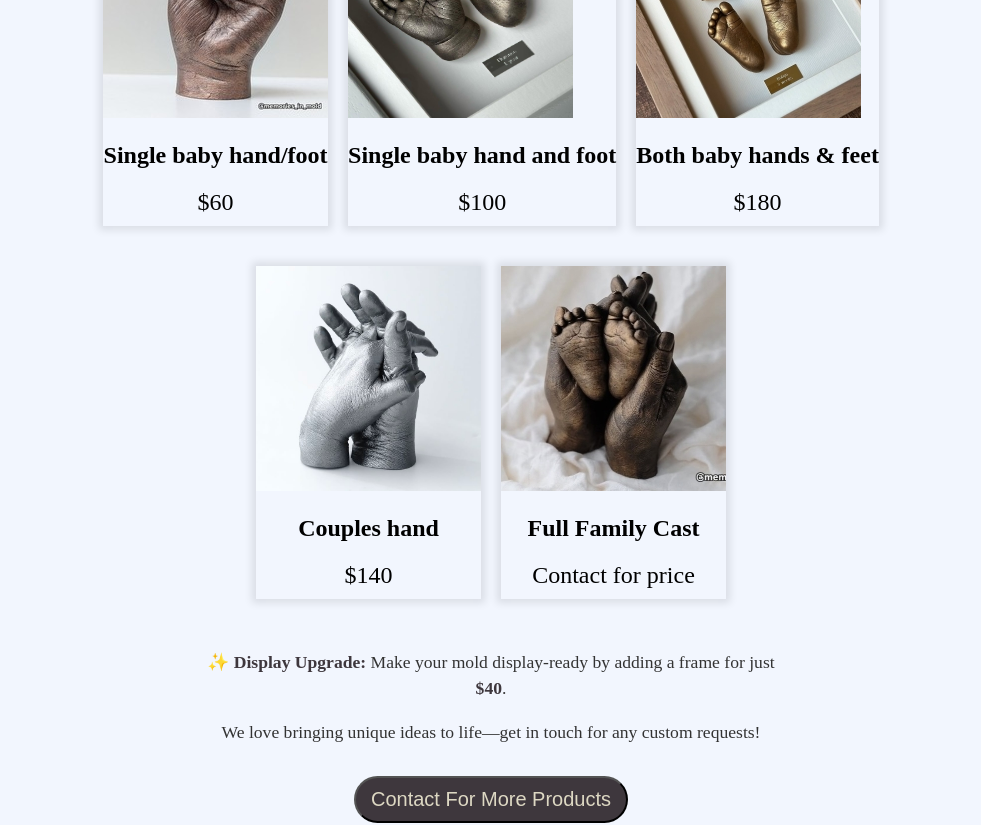
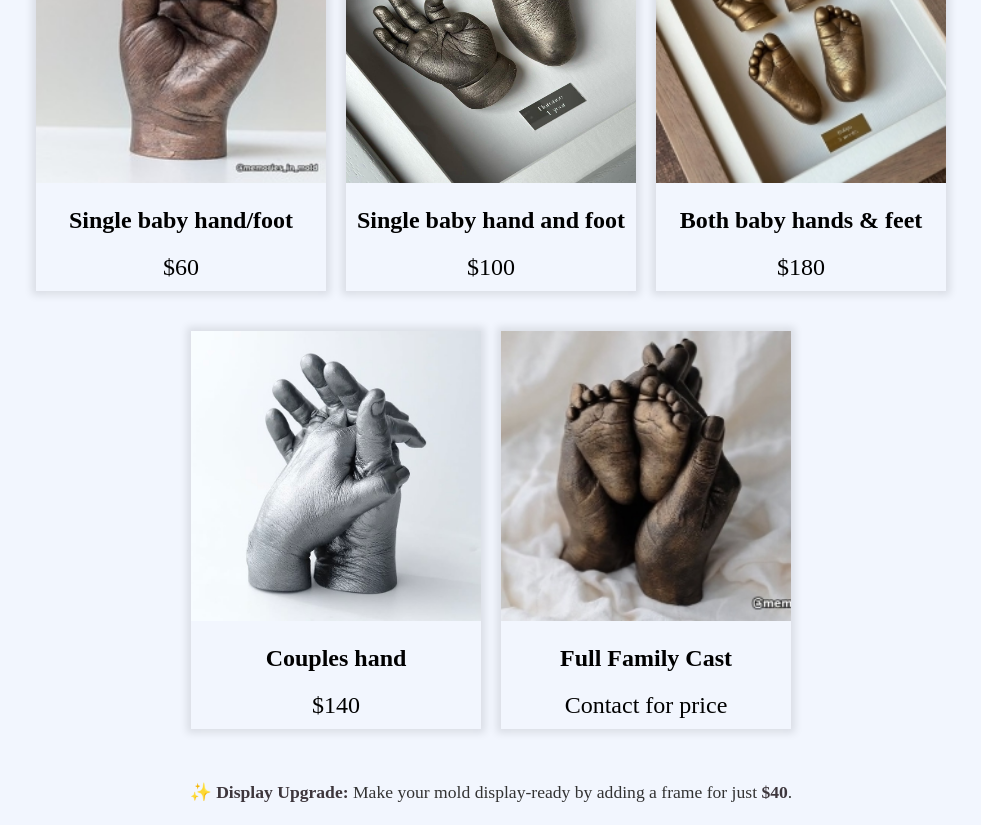
Before and after one commit to thehasnanialeen/memories_in_mold, a React (Create React App) app: page / in a window 1280 px wide. Shown: the part 1620-2445 px from the top of the page, without its empty margins (149-1130 px from the left). Built offline with nearby package versions, Linux system fonts and the light colour scheme.

Commit message:
Updated products

```diff
--- a/src/components/Products/products.scss
+++ b/src/components/Products/products.scss
@@ -15,11 +15,14 @@
             margin: 20px 10px;
             box-shadow: 0px 0px 8px 4px rgba(0, 0, 0, 0.1);
             // box-shadow: 0px 0px 9px 11px rgba(43, 105, 251, 0.05);
+            min-width: 270px;
+            min-height: 330px;
 
             .product-details {
                 display: flex;
                 flex-direction: column;
                 align-items: center;
+                margin-inline: 10px;
 
                 .product-price {
                     margin-bottom: 10px;
@@ -32,7 +35,7 @@
     .product-notes {
           text-align: center;
           margin: 30px auto 20px auto; /* Spacing above and below */
-          max-width: 600px;
+          /* max-width: 600px; */
           padding: 0 15px;
           color: #333; /* Dark grey text */
 
@@ -73,8 +76,8 @@
         .product {
             .product-image {
                 img {
-                    width: 225px;
-                    height: 225px;
+                    width: 290px;
+                    height: 290px;
                 }
             }
         }
```
